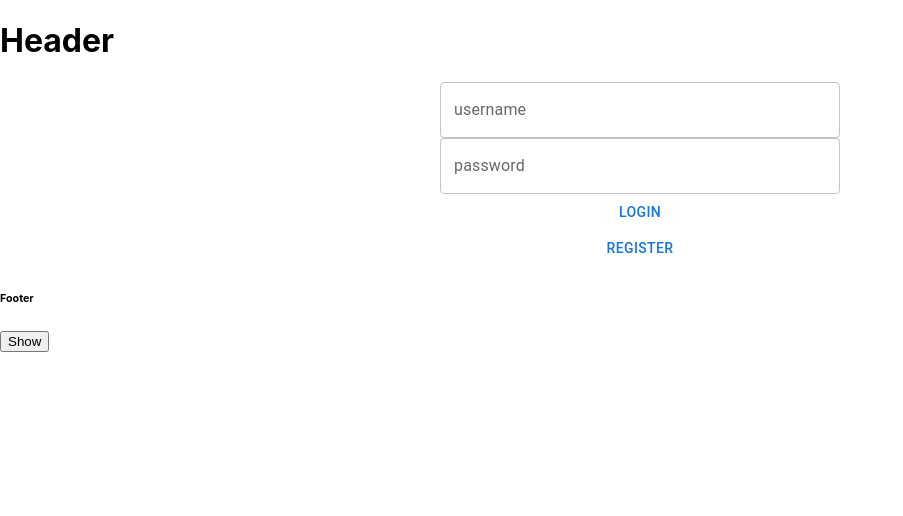
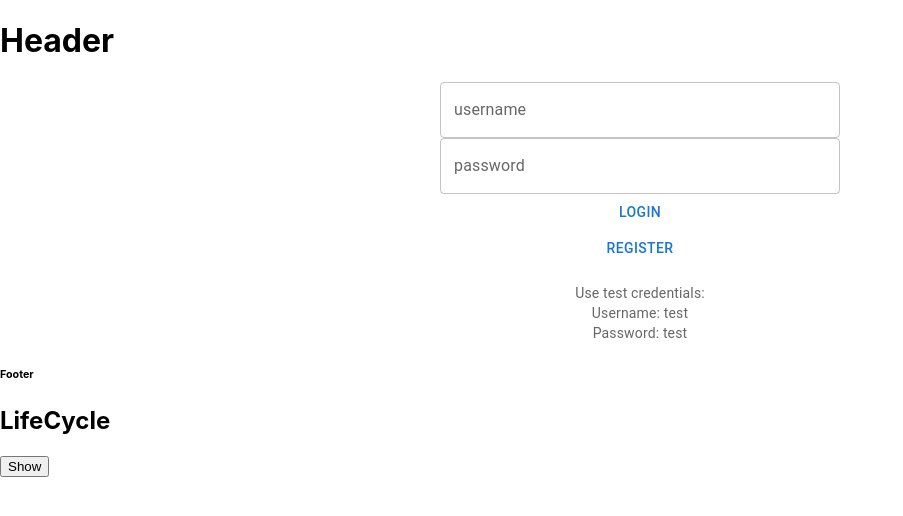
Before and after one commit to Palacios427/tc3004b-reactpage, a React (Create React App) app: page / in a window 1280 px wide. Shown: the top 516 px of the page, without its empty margins (0-903 px from the left). Built offline with nearby package versions, Linux system fonts and the light colour scheme; no server answers.

Commit message:
finishing touches

```diff
--- a/src/App.js
+++ b/src/App.js
@@ -102,6 +102,7 @@ function App() {
         </Routes>
         <Footer />
       </BrowserRouter>
+      <h2>LifeCycle</h2>
       <button onClick={() => setShow(!show)}>{show ? "Hide":"Show"}</button>
       {show && <LifeCycle />}
     </div>
--- a/src/hooks/useAuth.jsx
+++ b/src/hooks/useAuth.jsx
@@ -3,13 +3,18 @@ import { useState, useEffect } from "react";
 const API_URL = process.env.REACT_APP_API_URL;
 
 const useAuth = () => {
-    const [isLogin, setIsLogin] = useState(false);
+    const [isLogin, setIsLogin] = useState(() => {
+        // Initialize isLogin based on token presence in localStorage
+        return !!localStorage.getItem("token");
+    });
     const [token, setToken] = useState(localStorage.getItem("token"));
 
     // ✅ Persistencia de sesión
     useEffect(() => {
         if (token) {
             setIsLogin(true);
+        } else {
+            setIsLogin(false);
         }
     }, [token]);
 
@@ -33,7 +38,7 @@ const useAuth = () => {
         if (data.token) {
             localStorage.setItem("token", data.token);
             setToken(data.token);
-            setIsLogin(data.isLogin);
+            setIsLogin(true);
         }
 
         return data;
--- a/src/pages/Login.jsx
+++ b/src/pages/Login.jsx
@@ -1,4 +1,4 @@
-import { Box, Button, TextField } from "@mui/material";
+import { Box, Button, TextField, Typography } from "@mui/material";
 import React, { useState } from "react";
 import { useNavigate  } from "react-router-dom";
 
@@ -51,6 +51,11 @@ const Login = ({login}) => {
 
                     <Button onClick={() => {navigate("/register")}}>Register</Button>
 
+                    <Typography variant="body2" color="text.secondary" sx={{ mt: 2, textAlign: 'center' }}>
+                        Use test credentials:<br/>
+                        Username: test<br/>
+                        Password: test
+                    </Typography>
 
                 </Box>
             </div>
```
